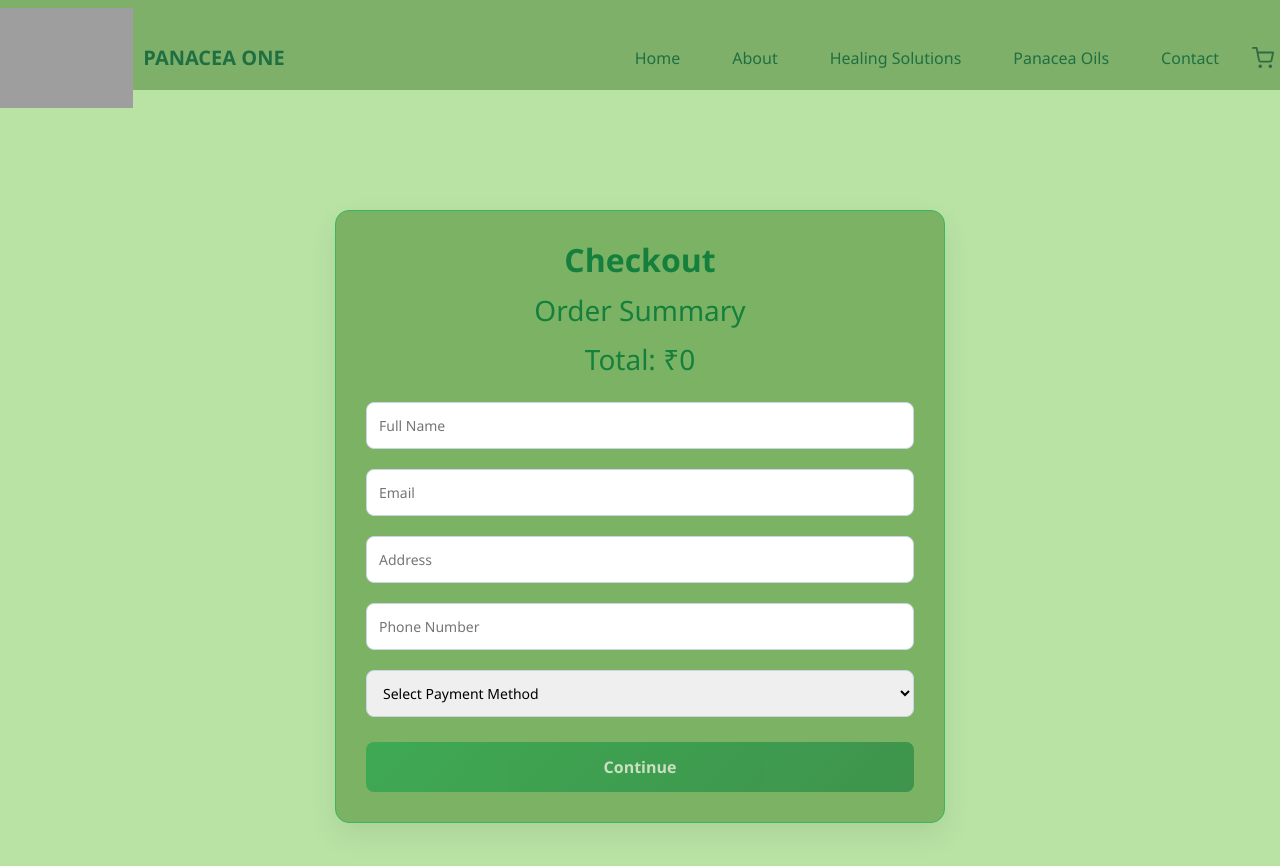
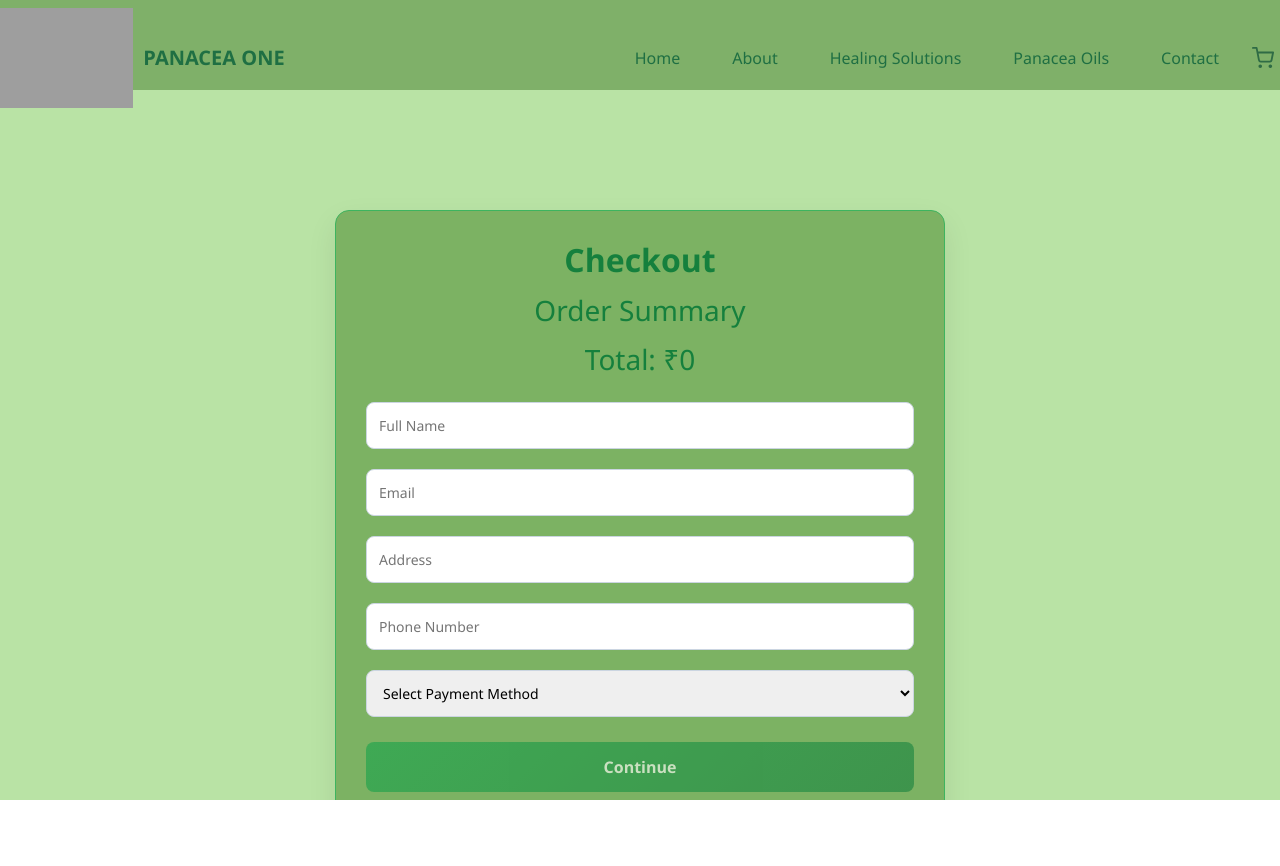
Before and after one commit to teena-2310/Panaceaone, a React (Vite) app in the folder Frontend/: page /checkout in a window 1280 px wide. Shown: the top 866 px of the page. After the commit the page ends 800 px from the top, so only its background shows below. Built offline with nearby package versions, Linux system fonts and the light colour scheme; grey boxes are pictures that could not be loaded.

Commit message:
ui changes

```diff
--- a/Frontend/src/App.jsx
+++ b/Frontend/src/App.jsx
@@ -1,6 +1,9 @@
 import React, { useState, useEffect } from "react";
 import { BrowserRouter as Router, Routes, Route } from "react-router-dom";
+
 import Navbar from "./components/Navbar";
+import Footer from "./components/Footer";
+
 import Home from "./Pages/HomePage";
 import About from "./Pages/About";
 import HealingSolutions from "./Pages/HealingSolutions";
@@ -9,10 +12,8 @@
 import Cart from "./Pages/Cart";
 import CheckoutPage from "./Pages/CheckoutPage";
 import HealingBookingPage from "./Pages/HealingBookingPage";
-import Footer from "./components/Footer"; // ✅ add footer
 
 function App() {
-
   const [cartItems, setCartItems] = useState(() => {
     const savedCart = localStorage.getItem("cart");
     return savedCart ? JSON.parse(savedCart) : [];
@@ -25,15 +26,11 @@
   const addToCart = (product) => {
     setCartItems((prev) => {
       const existing = prev.find((item) => item.id === product.id);
-
       if (existing) {
         return prev.map((item) =>
-          item.id === product.id
-            ? { ...item, quantity: item.quantity + 1 }
-            : item
+          item.id === product.id ? { ...item, quantity: item.quantity + 1 } : item
         );
       }
-
       return [...prev, { ...product, quantity: 1 }];
     });
   };
@@ -46,12 +43,8 @@
     setCartItems((prev) =>
       prev.map((item) => {
         if (item.id === id) {
-          if (type === "increase") {
-            return { ...item, quantity: item.quantity + 1 };
-          }
-          if (type === "decrease" && item.quantity > 1) {
-            return { ...item, quantity: item.quantity - 1 };
-          }
+          if (type === "increase") return { ...item, quantity: item.quantity + 1 };
+          if (type === "decrease" && item.quantity > 1) return { ...item, quantity: item.quantity - 1 };
         }
         return item;
       })
@@ -60,58 +53,28 @@
 
   return (
     <Router>
+      <div className="app-container">
+        <Navbar cartCount={cartItems.reduce((total, item) => total + item.quantity, 0)} />
 
-      <div className="app-container"> {/* ✅ layout wrapper */}
-
-        <Navbar
-          cartCount={cartItems.reduce(
-            (total, item) => total + item.quantity,
-            0
-          )}
-        />
-
-        <main className="main-content"> {/* ✅ page content */}
+        {/* Main content grows to fill space */}
+        <main className="main-content">
           <Routes>
-
             <Route path="/" element={<Home />} />
             <Route path="/about" element={<About />} />
             <Route path="/healingsolutions" element={<HealingSolutions />} />
-
-            <Route
-              path="/panaceaoils"
-              element={<PanaceaOils addToCart={addToCart} />}
-            />
-
+            <Route path="/panaceaoils" element={<PanaceaOils addToCart={addToCart} />} />
             <Route path="/contact" element={<ContactPage />} />
-
-            <Route
-              path="/healing-booking/:bookingId"
-              element={<HealingBookingPage />}
-            />
-
+            <Route path="/healing-booking/:bookingId" element={<HealingBookingPage />} />
             <Route
               path="/cart"
-              element={
-                <Cart
-                  cartItems={cartItems}
-                  removeFromCart={removeFromCart}
-                  updateQuantity={updateQuantity}
-                />
-              }
+              element={<Cart cartItems={cartItems} removeFromCart={removeFromCart} updateQuantity={updateQuantity} />}
             />
-
-            <Route
-              path="/checkout"
-              element={<CheckoutPage cartItems={cartItems} />}
-            />
-
+            <Route path="/checkout" element={<CheckoutPage cartItems={cartItems} />} />
           </Routes>
         </main>
 
-
-
+        <Footer />
       </div>
-
     </Router>
   );
 }
--- a/Frontend/src/Pages/About.jsx
+++ b/Frontend/src/Pages/About.jsx
@@ -170,8 +170,6 @@
         </div>
 
       </div>
-
-      <Footer />
     </>
   );
 }
--- a/Frontend/src/Pages/Contactpage.jsx
+++ b/Frontend/src/Pages/Contactpage.jsx
@@ -177,7 +177,6 @@
         )}
       </div>
 
-      <Footer />
     </>
   );
 }
--- a/Frontend/src/Pages/HealingSolutions.jsx
+++ b/Frontend/src/Pages/HealingSolutions.jsx
@@ -132,8 +132,6 @@
           </div>
         </div>
       </div>
-
-      <Footer />
     </>
   );
 }
--- a/Frontend/src/Pages/HomePage.css
+++ b/Frontend/src/Pages/HomePage.css
@@ -99,7 +99,7 @@
 }
 
 .modal-content {
-  position: relative;   /* IMPORTANT */
+  position: relative;
   background: white;
   padding: 40px 30px 30px 30px;  /* extra top padding */
   border-radius: 16px;
--- a/Frontend/src/Pages/HomePage.jsx
+++ b/Frontend/src/Pages/HomePage.jsx
@@ -263,8 +263,6 @@
           </motion.div>
         )}
       </AnimatePresence>
-
-      <Footer />
     </div>
   );
 }
--- a/Frontend/src/Pages/PanaceaOils.jsx
+++ b/Frontend/src/Pages/PanaceaOils.jsx
@@ -132,8 +132,6 @@
           </ul>
         </div>
       </div>
-
-      <Footer />
     </>
   );
 }
--- a/Frontend/src/components/Footer.css
+++ b/Frontend/src/components/Footer.css
@@ -1,9 +1,11 @@
+/* ================= FOOTER ================= */
 .footer {
   background: #7daa6f;
   color: #1f6f43;
   padding: 1.2rem 2rem;
   font-family: "Poppins", sans-serif;
   border-top: 2px solid rgb(91, 171, 98);
+  flex-shrink: 0; /* prevents footer from shrinking */
 }
 
 /* ================= TOP CONTAINER ================= */
@@ -11,7 +13,7 @@
   display: flex;
   flex-wrap: wrap;
   justify-content: space-between;
-  align-items:center;
+  align-items: center;
   gap: 2.5rem;
   max-width: 1200px;
   margin: 0 auto 1rem;
@@ -137,3 +139,22 @@
     font-size: 1.1rem;
   }
 }
+
+/* ================= OPTIONAL GLOBAL RESET FOR LAYOUT ================= */
+html, body, #root {
+  height: 100%;
+  margin: 0;
+  padding: 0;
+  overflow-x: hidden;
+  overflow-y: auto;
+}
+
+.app-container {
+  min-height: 100%;
+  display: flex;
+  flex-direction: column;
+}
+
+.main-content {
+  flex: 1 0 auto; /* grows if needed, shrinks otherwise */
+}
--- /dev/null
+++ b/Frontend/src/components/ScrollToTop.jsx
@@ -0,0 +1,16 @@
+import { useEffect } from "react";
+import { useLocation } from "react-router-dom";
+
+const ScrollToTop = () => {
+  const { pathname } = useLocation();
+  useEffect(() => {
+    window.scrollTo({
+      top: 0,
+      behavior: "smooth",
+    });
+  }, [pathname]);
+
+  return null;
+};
+
+export default ScrollToTop;
--- a/Frontend/src/index.css
+++ b/Frontend/src/index.css
@@ -2,13 +2,12 @@
 @tailwind components;
 @tailwind utilities;
 
-/* custom smooth font */
+/* Custom font */
 body {
   font-family: "Poppins", sans-serif;
 }
 
-/* ================= GLOBAL RESPONSIVE IMAGES ================= */
-
+/* Images responsive */
 img {
   @apply max-w-full h-auto;
 }
@@ -19,16 +18,22 @@
     margin-left: auto;
     margin-right: auto;
   }
-}html, body, #root{
-  height:100%;
 }
 
-.app-container{
-  min-height:100vh;
-  display:flex;
-  flex-direction:column;
+/* Reset default body margins and scroll */
+html, body, #root {
+  margin: 0;
+  padding: 0;
+  overflow-x: hidden;
+  overflow-y: auto;
+  height: 100%;
+}
+.app-container {
+  min-height: 100%;    /* fill full height of viewport */
+  display: flex;
+  flex-direction: column;  /* so footer stays at bottom */
 }
 
-.main-content{
-  flex:1;
+.main-content {
+  flex: 1 0 auto;       /* grow if needed, but shrink if small */
 }
```
